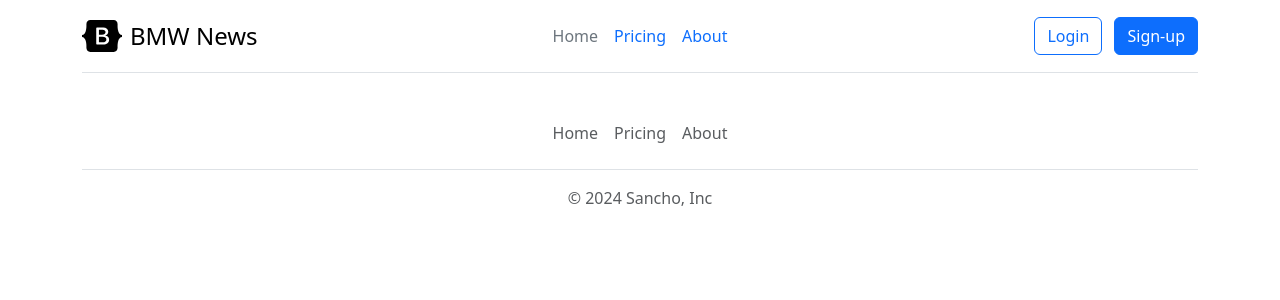
After one commit to SoftwareEngineer-007/firstPhpSite, a PHP site: page /about.php in a window 1280 px wide. The commit adds this page. Shown: the top 300 px of the page. Run offline with PHP 8.4, Linux system fonts and the light colour scheme.

Commit message:
add blocks header and footer

```diff
--- /dev/null
+++ b/about.php
@@ -0,0 +1,20 @@
+<!DOCTYPE html>
+<html lang="en">
+<head>
+    <meta charset="UTF-8">
+    <meta name="viewport" content="width=device-width, initial-scale=1.0">
+    <link rel="stylesheet" href="/css/style.css">
+    <link rel="stylesheet" href="https://cdn.jsdelivr.net/npm/bootstrap@5.3.2/dist/css/bootstrap.min.css">
+    <title>(OO=[][]=OO)</title>
+</head>
+
+<body>
+
+<?php require "blocks/header.php" ?>
+
+
+
+<?php require "blocks/footer.php" ?>
+
+</body>
+</html>
--- /dev/null
+++ b/blocks/footer.php
@@ -0,0 +1,10 @@
+<div class="container">
+  <footer class="py-3 my-4">
+    <ul class="nav justify-content-center border-bottom pb-3 mb-3">
+      <li class="nav-item"><a href="#" class="nav-link px-2 text-body-secondary">Home</a></li>
+      <li class="nav-item"><a href="#" class="nav-link px-2 text-body-secondary">Pricing</a></li>
+      <li class="nav-item"><a href="about.php" class="nav-link px-2 text-body-secondary">About</a></li>
+    </ul>
+    <p class="text-center text-body-secondary">© 2024 Sancho, Inc</p>
+  </footer>
+</div>
--- /dev/null
+++ b/blocks/header.php
@@ -0,0 +1,21 @@
+<div class="container">
+    <header class="d-flex flex-wrap align-items-center justify-content-center justify-content-md-between py-3 mb-4 border-bottom">
+      <div class="col-md-3 mb-2 mb-md-0">
+        <a href="/" class="d-flex align-items-center link-body-emphasis text-decoration-none">
+        <svg xmlns="http://www.w3.org/2000/svg" width="40" height="32" class="me-2" viewBox="0 0 118 94" role="img"><title>Bootstrap</title><path fill-rule="evenodd" clip-rule="evenodd" d="M24.509 0c-6.733 0-11.715 5.893-11.492 12.284.214 6.14-.064 14.092-2.066 20.577C8.943 39.365 5.547 43.485 0 44.014v5.972c5.547.529 8.943 4.649 10.951 11.153 2.002 6.485 2.28 14.437 2.066 20.577C12.794 88.106 17.776 94 24.51 94H93.5c6.733 0 11.714-5.893 11.491-12.284-.214-6.14.064-14.092 2.066-20.577 2.009-6.504 5.396-10.624 10.943-11.153v-5.972c-5.547-.529-8.934-4.649-10.943-11.153-2.002-6.484-2.28-14.437-2.066-20.577C105.214 5.894 100.233 0 93.5 0H24.508zM80 57.863C80 66.663 73.436 72 62.543 72H44a2 2 0 01-2-2V24a2 2 0 012-2h18.437c9.083 0 15.044 4.92 15.044 12.474 0 5.302-4.01 10.049-9.119 10.88v.277C75.317 46.394 80 51.21 80 57.863zM60.521 28.34H49.948v14.934h8.905c6.884 0 10.68-2.772 10.68-7.727 0-4.643-3.264-7.207-9.012-7.207zM49.948 49.2v16.458H60.91c7.167 0 10.964-2.876 10.964-8.281 0-5.406-3.903-8.178-11.425-8.178H49.948z" fill="currentColor"></path></svg>
+        <span class="fs-4">BMW News</span>
+      </a>
+      </div>
+
+      <ul class="nav col-12 col-md-auto mb-2 justify-content-center mb-md-0">
+        <li><a href="#" class="nav-link px-2 link-secondary">Home</a></li>
+        <li><a href="#" class="nav-link px-2">Pricing</a></li>
+        <li><a href="about.php" class="nav-link px-2">About</a></li>
+      </ul>
+
+      <div class="col-md-3 text-end">
+        <button type="button" class="btn btn-outline-primary me-2">Login</button>
+        <button type="button" class="btn btn-primary">Sign-up</button>
+      </div>
+    </header>
+</div>
```
Also changed, not shown: index.php (+2 -22 lines).
